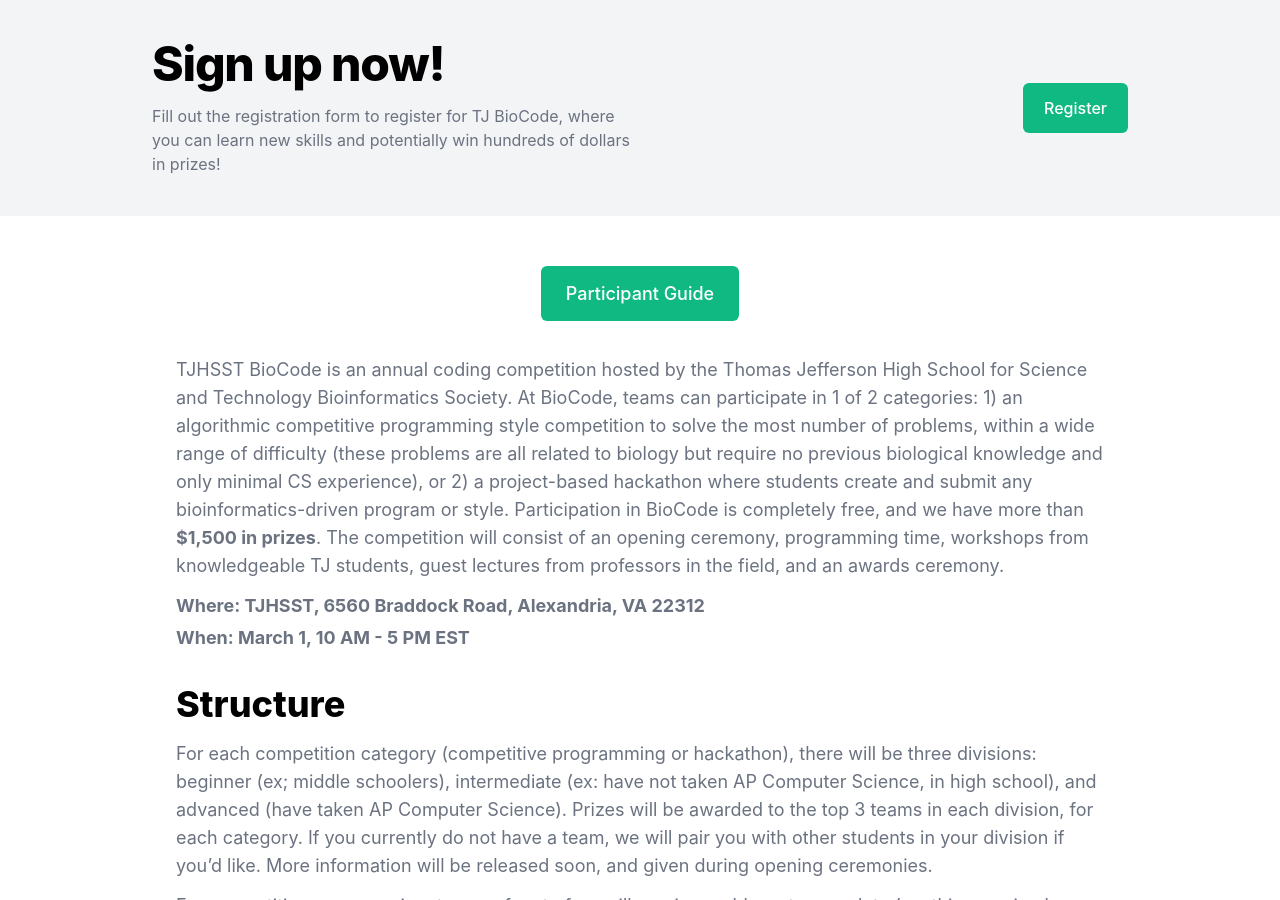
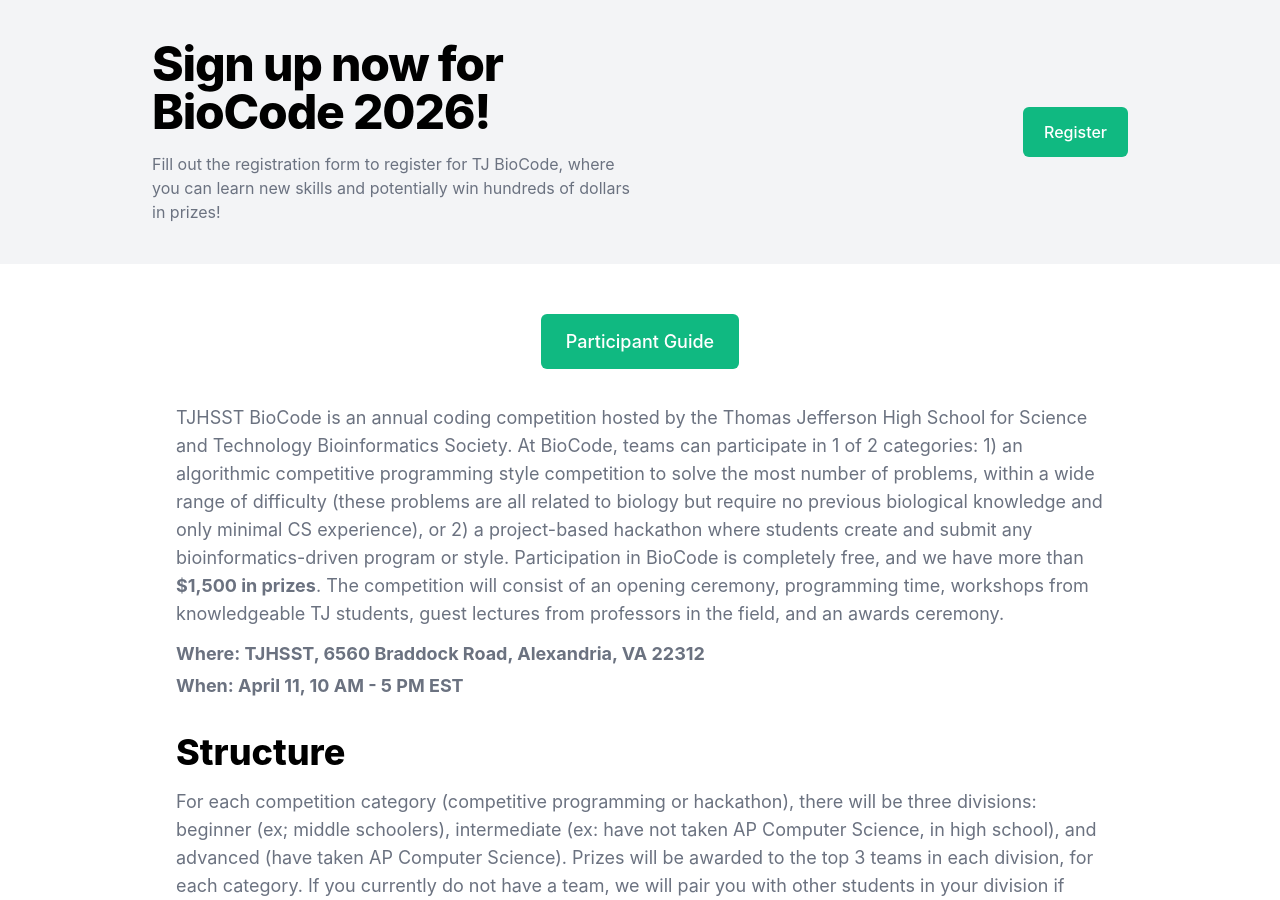
Before and after one commit to tj-bioinfo-society/website, a Gatsby site: page /biocode in a window 1280 px wide. Shown: the part 800-1700 px from the top of the page. Built offline with nearby package versions, Linux system fonts and the light colour scheme; Gatsby itself is replaced by a stand-in of ours.

Commit message:
Update biocode.js

```diff
--- a/src/pages/biocode.js
+++ b/src/pages/biocode.js
@@ -27,14 +27,14 @@
           <div className='grid grid-cols-1 sm:grid-cols-2 gap-5'>
             <div className='text-center sm:text-left'>
               <h1 className="text-2xl tracking-tight leading-8 sm:leading-none font-extrabold sm:text-3xl lg:text-4xl xl:text-5xl mb-4">
-                Sign up now!
+                Sign up now for BioCode 2026!
               </h1>
               <p className='text-md text-gray-500'>
                 Fill out the registration form to register for TJ BioCode, where you can learn new skills and potentially win hundreds of dollars in prizes!
               </p>
             </div>
             <div className='flex justify-center sm:justify-end items-center sm:text-right'>
-              <a href="https://docs.google.com/forms/d/e/1FAIpQLSdvXO6EP4E-bSDmxi8SJUQSGgPPtkdp_rvQmwYXJfCUh4rX-A/viewform?usp=dialog" target="_blank" className="bg-green-500 hover:bg-green-400 focus:outline-none focus:bg-green-400 px-5 py-3 border border-transparent text-base font-medium rounded-md text-white transition duration-150 ease-in-out">Register</a>
+              <a href="https://docs.google.com/forms/d/e/1FAIpQLSdvXO6EP4E-bSDmxi8SJUQSGgPPtkdp_rvQmwYXJfCUh4rX-A/viewform" target="_blank" className="bg-green-500 hover:bg-green-400 focus:outline-none focus:bg-green-400 px-5 py-3 border border-transparent text-base font-medium rounded-md text-white transition duration-150 ease-in-out">Register</a>
             </div>
           </div>
         </div>
@@ -60,7 +60,7 @@
           Where: TJHSST, 6560 Braddock Road, Alexandria, VA 22312
           </p>
           <p className="text-gray-500 text-lg font-bold">
-          When: March 1, 10 AM - 5 PM EST
+          When: April 11, 10 AM - 5 PM EST
           </p>
         </div>
         <div className='mb-8'>
```
